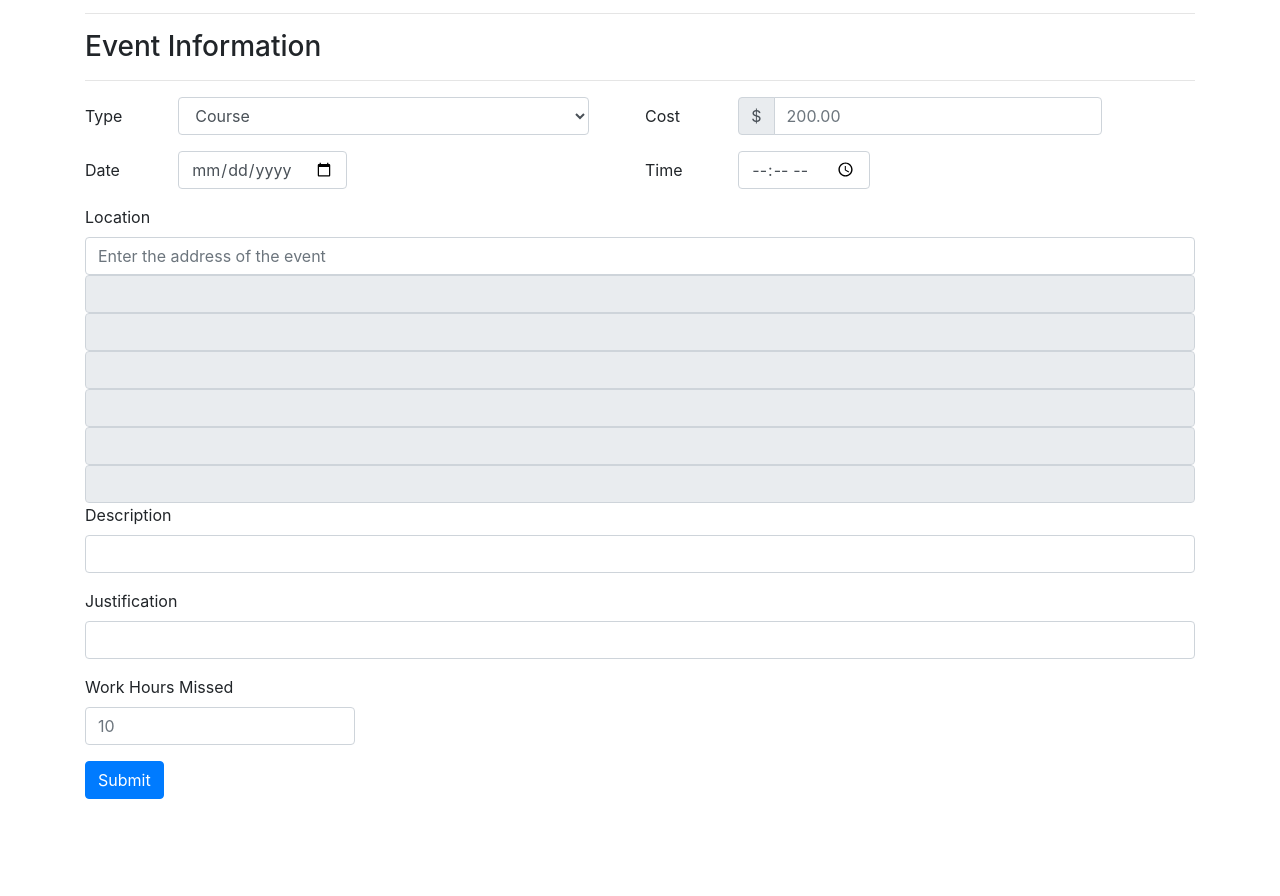
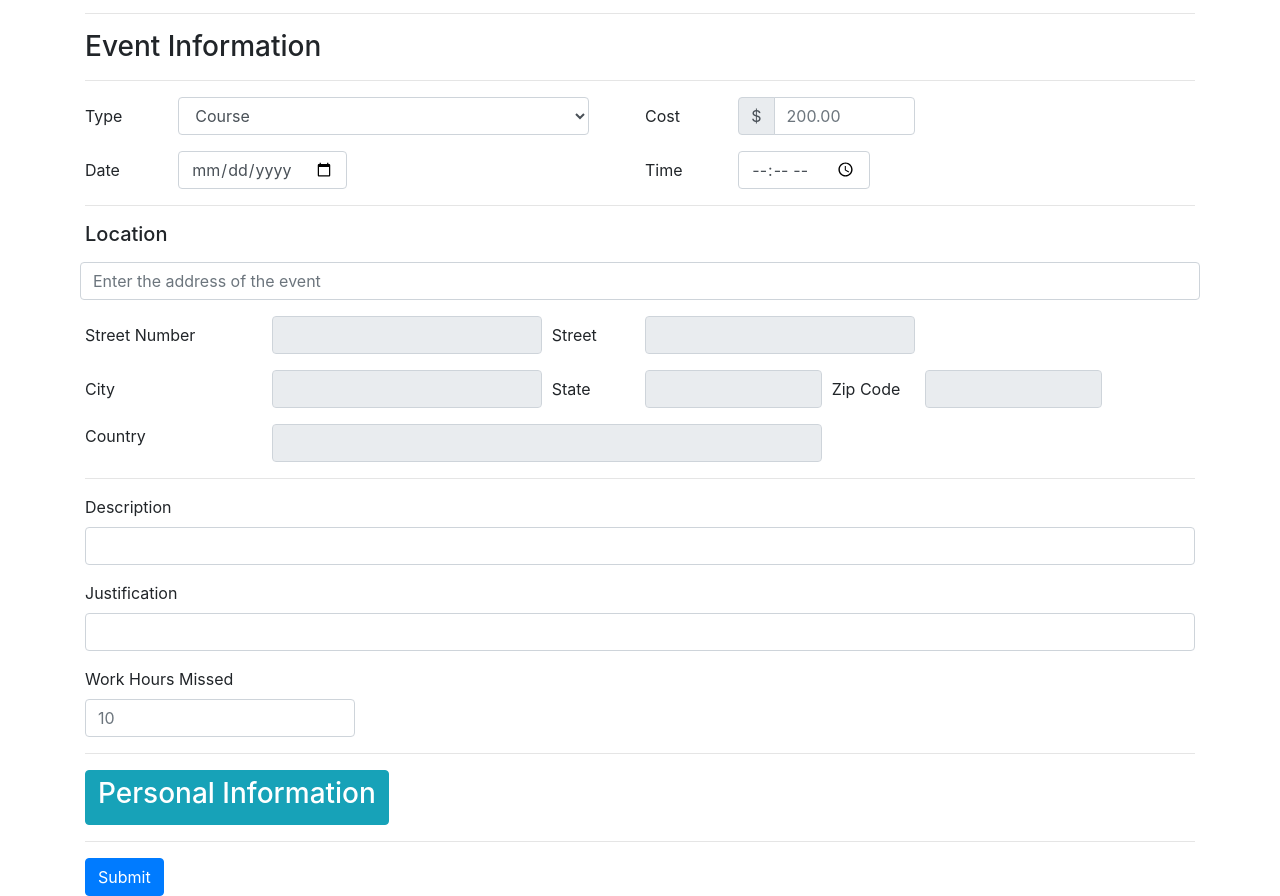
Before and after one commit to amilevich/1203PegaBatch, a plain HTML site: page Steven_Karan_Code/src/main/webapp/html/reimburse.html in a window 1280 px wide. Shown: the part 51-947 px from the top of the page. Before the commit the page ends 850 px from the top, so only its background shows below. Drawn offline with nearby package versions, Linux system fonts and the light colour scheme; some packages are replaced by stand-ins of ours.

Commit message:
reimbursement page looking good, masterservlet minor update to facilitate move to having ajax calls via GETs

```diff
--- a/Steven_Karan_Code/src/main/webapp/css/reimburse.css
+++ b/Steven_Karan_Code/src/main/webapp/css/reimburse.css
@@ -10,5 +10,10 @@
 
 .inline-label{
 	text-align: left;
-	display: inline-block;
+	display: inline-block !important;
 }
+
+
+.full-width{
+	width:100% !important;
+}
--- a/Steven_Karan_Code/src/main/webapp/html/reimburse.html
+++ b/Steven_Karan_Code/src/main/webapp/html/reimburse.html
@@ -25,7 +25,7 @@
 
 			<div class="form-row form-group form-inline">
 				<div class="col-lg-1 col-md-1 col-sm-12">
-					<label class="inline-label" for="event-type" style="text-align: left; display:inline-block;">Type</label>
+					<label class="inline-label" for="event-type">Type</label>
 				</div>
 
 				<div class="col-lg-5 col-md-5 col-sm-12">
@@ -40,9 +40,9 @@
 				</div>
 
 				<div class="col-lg-1 col-md-1 col-sm-12">
-					<label for="event-cost" style="text-align: left; display:inline-block;">Cost</label>
+					<label class="inline-label" for="event-cost">Cost</label>
 				</div>
-				<div class="input-group col-lg-4 col-md-4 col-sm-12">
+				<div class="input-group col-lg-2 col-md-2 col-sm-12">
 					<div class="input-group-prepend">
 						<div class="input-group-text">$</div>
 					</div>
@@ -52,7 +52,7 @@
 
 			<div class="form-row form-group form-inline">
 				<div class="col-lg-1 col-md-1 col-sm-12">
-					<label class="inline-label" for="event-date" style="text-align: left; display:inline-block;">Date</label>
+					<label class="inline-label" for="event-date">Date</label>
 				</div>
 
 				<div class="col-lg-5 col-md-5 col-sm-12">
@@ -62,20 +62,20 @@
 
 				<div class="col-lg-1 col-md-1 col-sm-12">
 					<!-- time -->
-					<label for="event-date" style="text-align: left; display:inline-block;">Time</label>
+					<label class="inline-label" for="event-date">Time</label>
 				</div>
-				<div class="col-lg-3 col-md-3 col-sm-12">
+				<div class="col-lg-2 col-md-2 col-sm-12">
 					<input class="form-control" type="time" name="event-time">
 				</div>
 			</div>
 
 
 
-
-		<label for="location">Location</label>
+		<hr>
+		<label for="location"> <h5> Location </h5> </label>
 		<!-- Location of event VIA google places api -->
-		<div id="locationField">
-			<input type="text" name="event-location" id="autocomplete" placeholder="Enter the address of the event" class="form-control" onfocus="geolocate()">
+		<div id="locationField" class="form-row form-group">
+			<input type="text" name="event-location" id="autocomplete" placeholder="Enter the address of the event" class="form-control" onfocus="geolocate()" required>
 		</div>
 		<!--
 			ids used in places api autocomplete in order:
@@ -87,14 +87,59 @@
 			country
 		 -->
 
+	 	<div class="form-row form-group form-inline">
+	 		<div class="col-lg-2 col-md-2 col-sm-6">
+				<label class="inline-label" for="event-type">Street Number</label>
+			</div>
 
-	 	<input type="text" name="event-location" id="street_number" class="form-control p" disabled="true">
-	 	<input type="text" name="event-location" id="route" class="form-control p" disabled="true">
-	 	<input type="text" name="event-location" id="locality" class="form-control p" disabled="true">
-	 	<input type="text" name="event-location" id="administrative_area_level_1" class="form-control p" disabled="true">
-	 	<input type="text" name="event-location" id="postal_code" class="form-control p" disabled="true">
-	 	<input type="text" name="event-location" id="country" class="form-control p" disabled="true">
+	 		<div class="col-lg-3 col-md-4 col-sm-6">
+		 		<input type="text" name="event-location" id="street_number" class="form-control p full-width" disabled="true">
+			</div>
 
+			<div class="col-lg-1 col-md-1 col-sm-6">
+				<label class="inline-label" for="event-type">Street</label>
+			</div>
+
+			<div class="col-lg-3 col-md-3 col-sm-6">
+		 		<input type="text" name="event-location" id="route" class="form-control p full-width" disabled="true">
+		 	</div>
+		 </div>
+
+
+	 	<div class="form-row form-group form-inline">
+	 		<div class="col-lg-2 col-md-2 col-sm-6">
+				<label class="inline-label" for="event-type">City</label>
+			</div>
+	 		<div class="col-lg-3 col-md-3 col-sm-6">
+		 		<input type="text" name="event-location" id="locality" class="form-control p full-width" disabled="true">
+		 	</div>
+
+		 	<div class="col-lg-1 col-md-1 col-sm-6">
+				<label class="inline-label" for="event-type">State</label>
+			</div>
+		 	<div class="col-lg-2 col-md-2 col-sm-6">
+		 		<input type="text" name="event-location" id="administrative_area_level_1" class="form-control p full-width" disabled="true">
+		 	</div>
+
+		 	<div class="col-lg-1 col-md-1 col-sm-6">
+				<label class="inline-label" for="event-type">Zip Code</label>
+			</div>
+		 	<div class="col-lg-2 col-md-2 col-sm-6">
+		 		<input type="text" name="event-location" id="postal_code" class="form-control p full-width" disabled="true">
+		 	</div>
+		 </div>
+
+
+	 	<div class="form-row">
+	 		<div class="col-lg-2 col-md-2 col-sm-6">
+				<label class="inline-label" for="event-type">Country</label>
+			</div>
+	 		<div class="col-sm-6">
+	 			<input type="text" name="event-location" id="country" class="form-control p" disabled="true">
+	 		</div>
+	 	</div>
+
+	 	<hr>
 
 
 		<div class="form-group">
@@ -130,21 +175,65 @@
 			</div>
 		</div>
 
+		<hr>
+
 		<!-- projected amount reimbursed -->
 		<!-- attachments ;~; -->
 
-		<!-- submit button -->
+
+	<!-- form end -->
+
+	<!-- Employee Info (for them to double check, populated via ajax) -->
+	<div class="emp-info">
+
+		<button class="btn btn-info" type="button" data-toggle="collapse" data-target="#personal-info" aria-expanded="false" aria-controls="personalinfo">
+			<h3>Personal Information</h3>
+		</button>
+
+		<hr>
+
+		<div id="personal-info" class="collapse">
+			<div class="form-row form-group form-inline">
+		 		<div class="col-lg-1 col-md-2 col-sm-6">
+					<label class="inline-label" for="event-type">First Name</label>
+				</div>
+
+		 		<div class="col-lg-3 col-md-4 col-sm-6">
+			 		<input type="text" name="emp-first-name" id="emp-first-name" class="form-control p full-width" disabled="true">
+				</div>
+
+				<div class="col-lg-1 col-md-2 col-sm-6">
+					<label class="inline-label" for="event-type">Last Name</label>
+				</div>
+
+		 		<div class="col-lg-3 col-md-4 col-sm-6">
+			 		<input type="text" name="emp-last-name" id="emp-last-name" class="form-control p full-width" disabled="true">
+				</div>
+			</div>
+
+			<div class="form-row form-group form-inline">
+				<div class="col-lg-1 col-md-2 col-sm-6">
+					<label class="inline-label" for="event-type">Email</label>
+				</div>
+
+		 		<div class="col-lg-4 col-md-4 col-sm-6">
+			 		<input type="text" name="emp-email" id="emp-email" class="form-control p full-width" disabled="true">
+				</div>
+
+			</div>
+		</div>
+
+	</div>
+
+	<!-- submit button -->
 		<div class="">
 			<button type="submit" class="btn btn-primary">Submit</button>
 		</div>
 	</form>
-	<!-- form end -->
 
-	<!-- Employee Info (for them to double check, populated via ajax) -->
-	<div class="emp-info"></div>
 
 	<!-- Custom JS -->
-	<script type="text/javascript" src="../js/reimburse.js"></script>
+	<script type="text/javascript" src="../js/address.js"></script>
 
 	<!-- Google Places -->
 	<script src="https://maps.googleapis.com/maps/api/js?key=AIzaSyBL2l3EineQlhQVPSaM629sjB2Y_yVhCME&libraries=places&callback=initAutocomplete"async defer></script>
--- a/Steven_Karan_Code/src/main/webapp/js/reimburse.js
+++ b/Steven_Karan_Code/src/main/webapp/js/address.js
@@ -1,3 +1,5 @@
+
+
 // This example displays an address form, using the autocomplete feature
 // of the Google Places API to help users fill in the information.
 
@@ -38,7 +40,10 @@ function fillInAddress() {
 
   // Get each component of the address from the place details
   // and fill the corresponding field on the form.
+
+  // Note that sometimes the locality is not included.
   for (var i = 0; i < place.address_components.length; i++) {
+    console.log(place.address_components[i]);
     var addressType = place.address_components[i].types[0];
     if (componentForm[addressType]) {
       var val = place.address_components[i][componentForm[addressType]];
```
Also changed, not shown: 1 other file.
